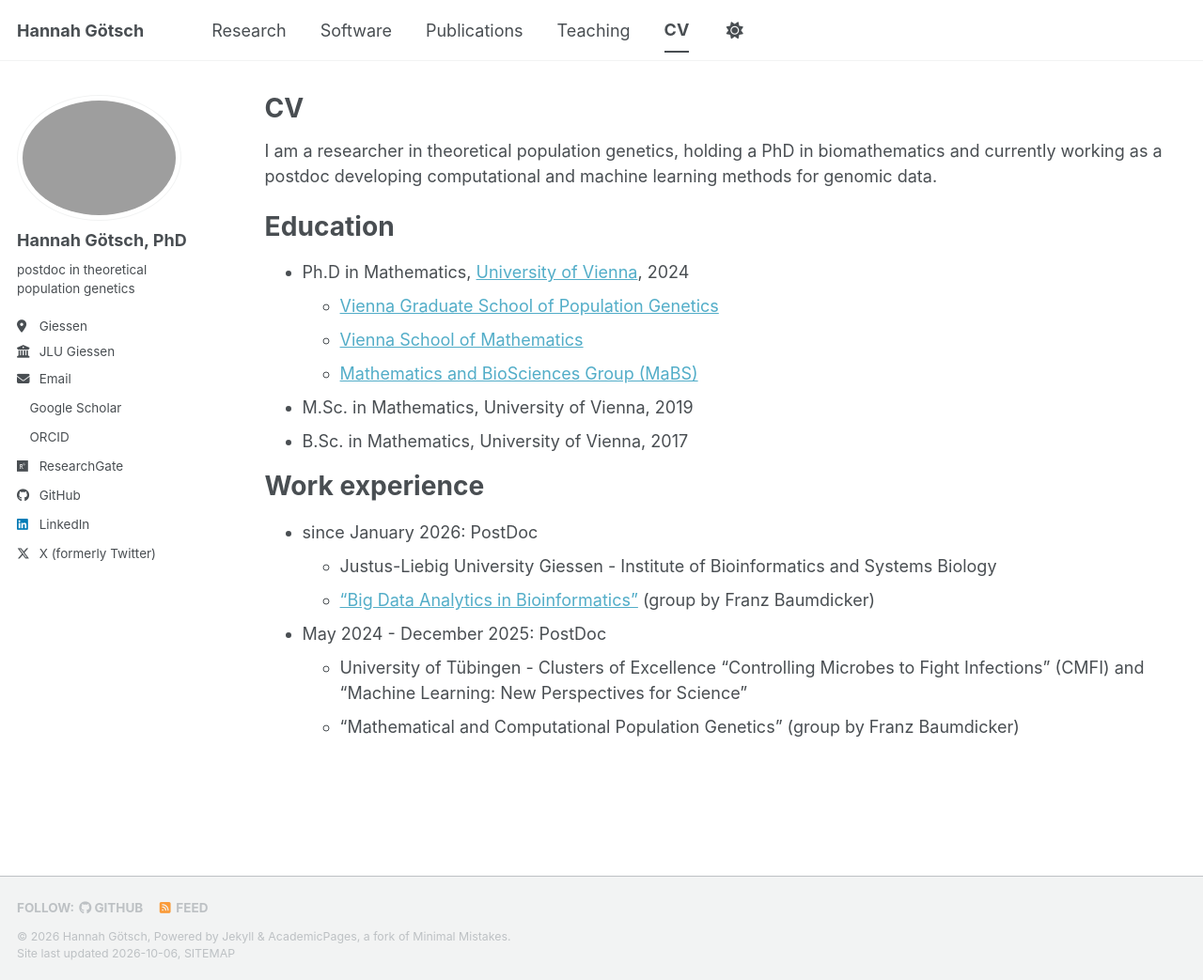
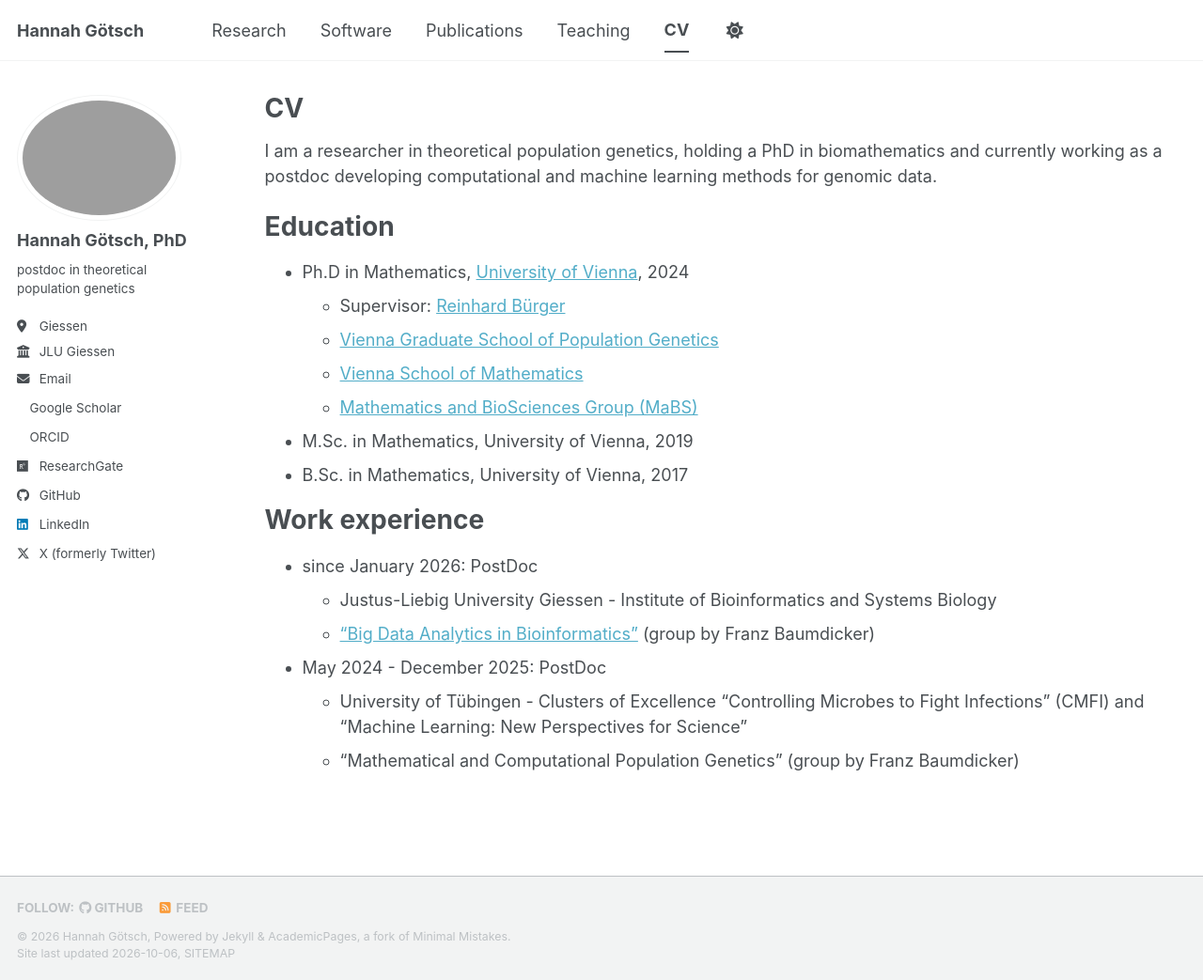
Before and after one commit to hannahgoetsch/hannahgoetsch.github.io, a Jekyll site: the page built from _pages/cv.md, in a window 1280 px wide and 1043 px high. Shown: the whole window at 94% size. Built offline with Jekyll 4.4.1, drawn with Linux system fonts in a browser that asks for light colours; a style sheet for code colours, icons or effects is not loaded.

Commit message:
Add supervisor details to Ph.D. entry
Added supervisor information for Ph.D. education.

```diff
--- a/_pages/cv.md
+++ b/_pages/cv.md
@@ -14,6 +14,7 @@ I am a researcher in theoretical population genetics, holding a PhD in biomathem
 Education
 ======
 * Ph.D in Mathematics, [University of Vienna](https://biomathematics.univie.ac.at/people/former-members-and-alumni), 2024
+  * Supervisor: [Reinhard Bürger](https://homepage.univie.ac.at/reinhard.buerger/)
   * [Vienna Graduate School of Population Genetics](https://www.popgen-vienna.at/people/alumni/)
   * [Vienna School of Mathematics](https://www.vsmath.at/people/alumni/)
   * [Mathematics and BioSciences Group (MaBS)](https://www.mabs.at/team/former-members/)
```
